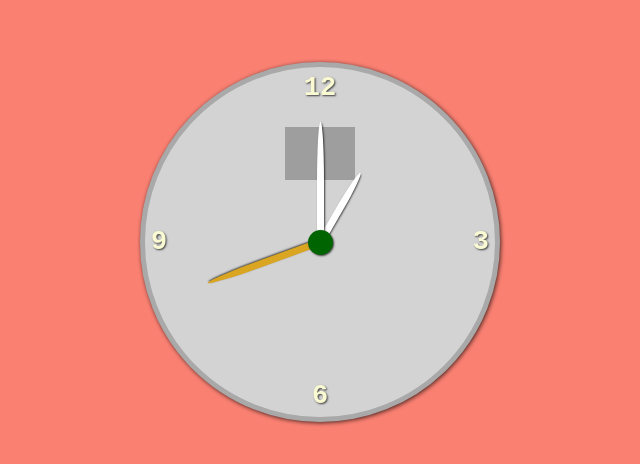
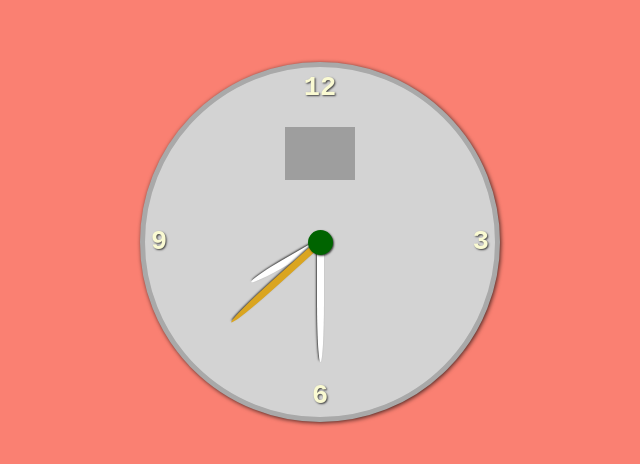
Before and after one commit to joshuajay511/clock, a plain HTML site: page index.html in a window 1280 px wide. Shown: the part 158-622 px from the top of the page, without its empty margins (320-960 px from the left). Drawn offline with Linux system fonts and the light colour scheme; grey boxes are pictures that could not be loaded.

Commit message:
first js commit

```diff
--- a/index.html
+++ b/index.html
@@ -22,5 +22,6 @@
     </div>
     <img src="https://upload.wikimedia.org/wikipedia/en/thumb/9/95/Rolex_logo.svg/1200px-Rolex_logo.svg.png" alt="Rolex">
   </div>
+  <script src="./index.js"></script>
 </body>
 </html>
--- /dev/null
+++ b/index.js
@@ -0,0 +1,18 @@
+const hourEl = document.querySelector(".hour");
+const minuteEl = document.querySelector(".minute");
+const secondEl = document.querySelector(".second");
+
+function updateClock() {
+  const currentDate = new Date();
+  const hour = currentDate.getHours();
+  const minute = currentDate.getMinutes();
+  const second = currentDate.getSeconds();
+  const hourDeg = (hour / 12) * 360;
+  hourEl.style.transform = `rotate(${hourDeg}deg)`;
+  const minuteDeg = (minute / 60) * 360;
+  minuteEl.style.transform = `rotate(${minuteDeg}deg)`;
+  const secondDeg = (second / 60) * 360;
+  secondEl.style.transform = `rotate(${secondDeg}deg)`;
+}
+
+setInterval(updateClock, 1000);
```
